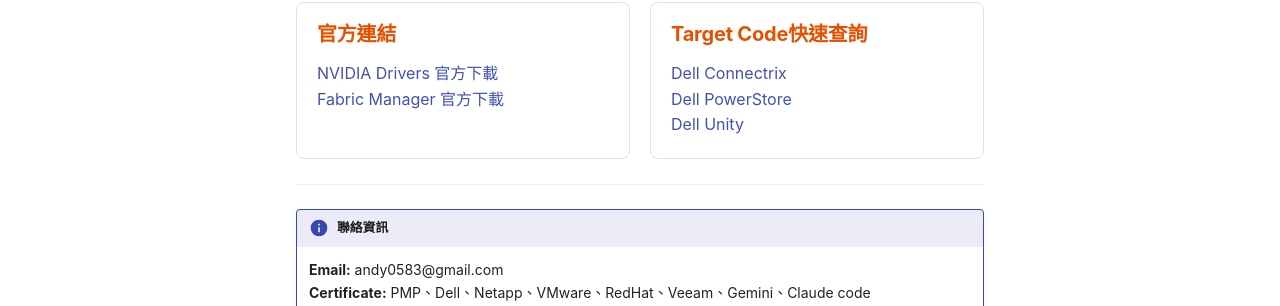
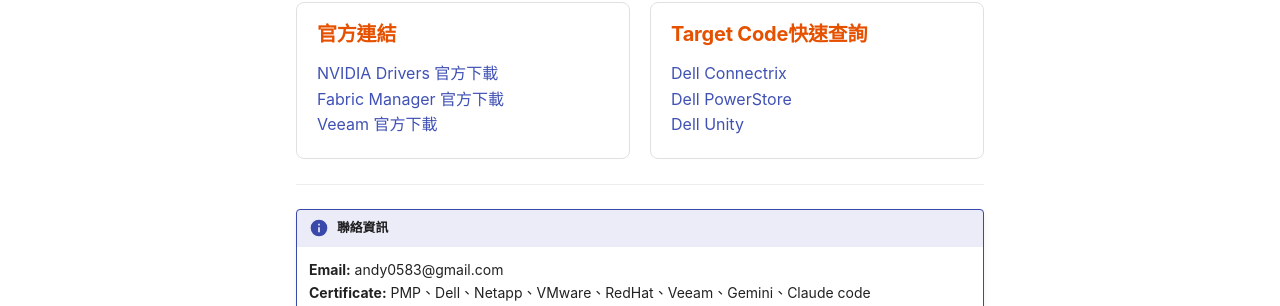
Before and after one commit to Andy0583/Metaage, an MkDocs documentation site: the page built from docs/index.md, in a window 1280 px wide and 900 px high, scrolled down 558 px. Shown: the part 382-688 px from the top of the window. Built offline with MkDocs 1.6.1 and Material for MkDocs 9.7.7, drawn with Linux system fonts in a browser that asks for light colours.

Commit message:
Update index.md

```diff
--- a/docs/index.md
+++ b/docs/index.md
@@ -24,7 +24,8 @@
 ### **官方連結**
 
 [NVIDIA Drivers 官方下載](https://developer.nvidia.com/datacenter-driver-archive)<br>
-[Fabric Manager 官方下載](https://developer.download.nvidia.com/compute/nvidia-driver/redist/fabricmanager/linux-x86_64/)
+[Fabric Manager 官方下載](https://developer.download.nvidia.com/compute/nvidia-driver/redist/fabricmanager/linux-x86_64/)<br>
+[Veeam 官方下載](https://www.veeam.com/products/downloads/latest-version.html)
 </div>
 
 <div class="link-box" markdown="1">
```
